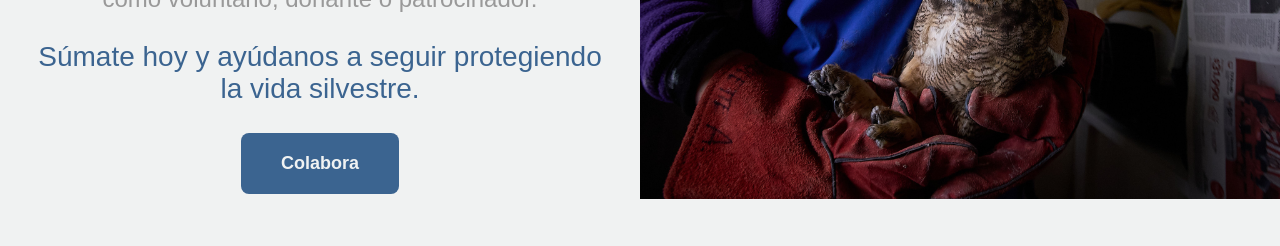
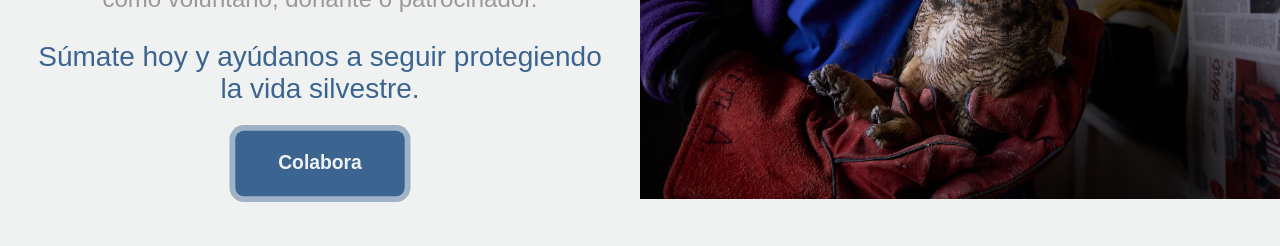
Before and after one commit to Gcamposbriceno/frontend-namku, a React (Vite) app: page / in a window 1280 px wide. Shown: the part 2380-2626 px from the top of the page. Built offline with nearby package versions, Linux system fonts and the light colour scheme; no server answers; a web font is replaced by a local one.

Commit message:
efecto boton de pago

```diff
--- a/src/components/PaymentButton/PaymentButton.css
+++ b/src/components/PaymentButton/PaymentButton.css
@@ -1,2 +1,27 @@
-.payment-button {
+@keyframes heartbeat {
+  0% {
+    transform: scale(1);
+    box-shadow: 0 0 0 0 rgba(59, 100, 144, 0.7);
+  }
+
+  70% {
+    transform: scale(1.2);
+    box-shadow: 0 0 0 15px rgba(59, 100, 144, 0);
+  }
+
+  100% {
+    transform: scale(1);
+    box-shadow: 0 0 0 0 rgba(59, 100, 144, 0);
+  }
 }
+
+.btn-call-to-action {
+  animation: heartbeat 2s infinite;
+  will-change: transform, box-shadow;
+}
+
+.btn-call-to-action:hover {
+  animation: none;
+  transform: scale(1.05);
+  box-shadow: 0 5px 15px rgba(0, 0, 0, 0.2);
+}
```
